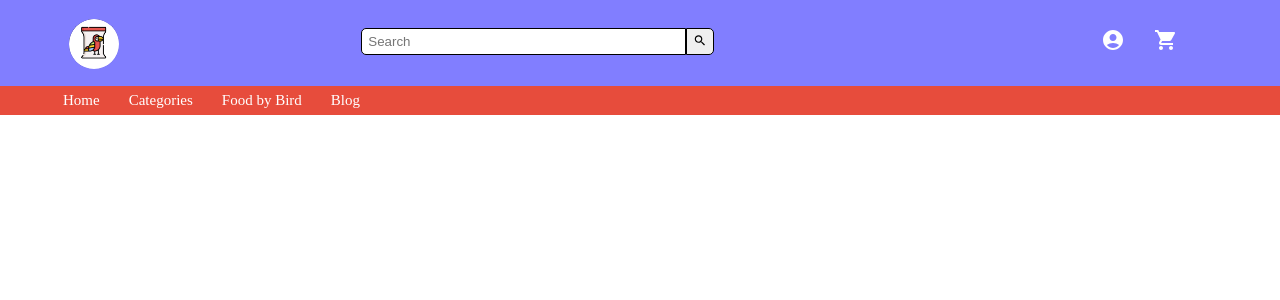
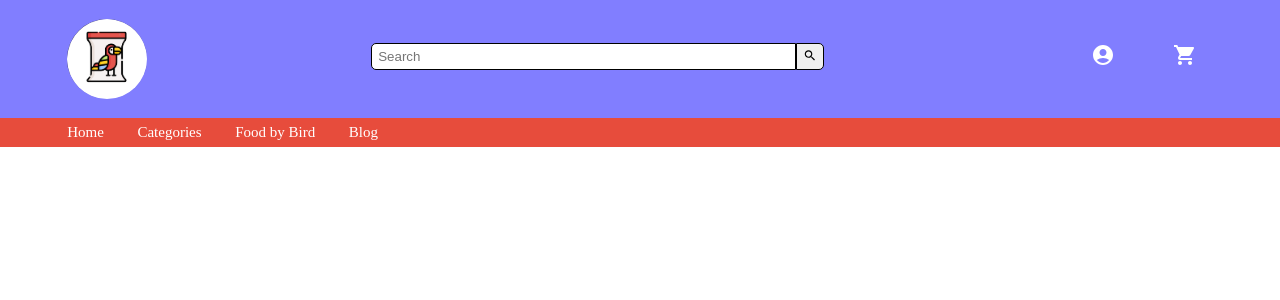
Before and after one commit to sontoong/swp391-dead-, a React (Create React App) app: page / in a window 1280 px wide. Shown: the top 300 px of the page. Built offline with nearby package versions, Linux system fonts and the light colour scheme.

Commit message:
Header and Menu

```diff
--- a/src/App.js
+++ b/src/App.js
@@ -6,7 +6,7 @@ import Menu from './components/menuBar/Menu'
 function App() {
   return (
     <div className='App'>
-      <Header />
+      <Header/>
       <Menu/>
     </div>
   );
--- a/src/components/header/Header.module.css
+++ b/src/components/header/Header.module.css
@@ -1,15 +1,16 @@
 .header{
     display: flex;
     list-style: none;
-    padding: 1.5% 0% 1% 5.4%;
+    justify-content: space-evenly;
+    padding: 1.2rem 5rem 0.9rem 4.2rem;
     background-color: rgb(129, 126, 255);
-    margin-top: 0px;
-    margin-bottom: 0px;
-    margin-left: 0px;
+    margin-top: 0;
+    margin-bottom: 0;
+    max-width: 100%;
   }
   .header img{
-    width: 50px;
-    height: 50px;
+    width: 5rem;
+    height: 5rem;
     border-radius: 50%;
   }
   .shopping-cart-icon{
@@ -19,12 +20,13 @@
     display: flex;
     flex-direction: row;
     height: 27px;
-    margin: 9px 20% 0px 20%;
+    margin: 1.5rem 5rem 0rem 14rem;
   }
   .search-box{
-    padding-right: 140px;
+    padding-right: 15rem;
     padding-left: 6px;
-    padding-top: 0px;
+    padding-top: 0.5rem;
+    padding-bottom: 0.5rem;
     border-top-left-radius: 5px;
     border-bottom-left-radius: 5px;
     border: 1.5px solid black;
@@ -35,9 +37,11 @@
     border: 1.5px solid black;
   }
   .login-signup{
-    margin-top: 9px;
-    margin-left: 10%;
+    margin-top: 1.5rem;
+    margin-right: 1.5rem;
+    margin-left: 10rem;
   }
   .shopping-cart-icon{
-    margin-top: 9px;
+    margin-top: 1.5rem;
+
   }
--- a/src/components/menuBar/Menu.jsx
+++ b/src/components/menuBar/Menu.jsx
@@ -6,7 +6,7 @@ const Menu = () =>{
         <div>
             <nav>
                 <ul className={styles.menu}>
-                    <li><a className='active' href='#home'>Home</a></li>
+                    <li><a className={styles.active} href='#home'>Home</a></li>
                     <li><a href='#categories'>Categories</a></li>
                     <li><a href='#foodbybird'>Food by Bird</a></li>
                     <li><a href='#blog'>Blog</a></li>
--- a/src/components/menuBar/Menu.module.css
+++ b/src/components/menuBar/Menu.module.css
@@ -3,20 +3,21 @@
     list-style: none;
     background-color: rgb(231, 76, 60);
     margin-top: 0px;
-    padding-bottom: 6px;
-    padding-top: 3px;
+    padding-bottom: 0.4rem;
+    padding-top: 0.2rem;
+    max-width: 100%;
 }
 a{
     text-decoration: none;
-    margin-left: 20px;
-    padding: 4px 6px 6px 3px;
+    margin-left: 1.3rem;
+    padding: 0.25rem 0.4rem 0.4rem 0.4rem;
     color: white;
     font-size: 15px;
     font-family: cursive;
 
 }
-li :hover{
+.menu li :hover{
     background-color: rgba(44, 50, 163, 0.802);
     color: orange;
-    padding-left: 6px;
+    padding-left: 0.4rem;
 }
```
